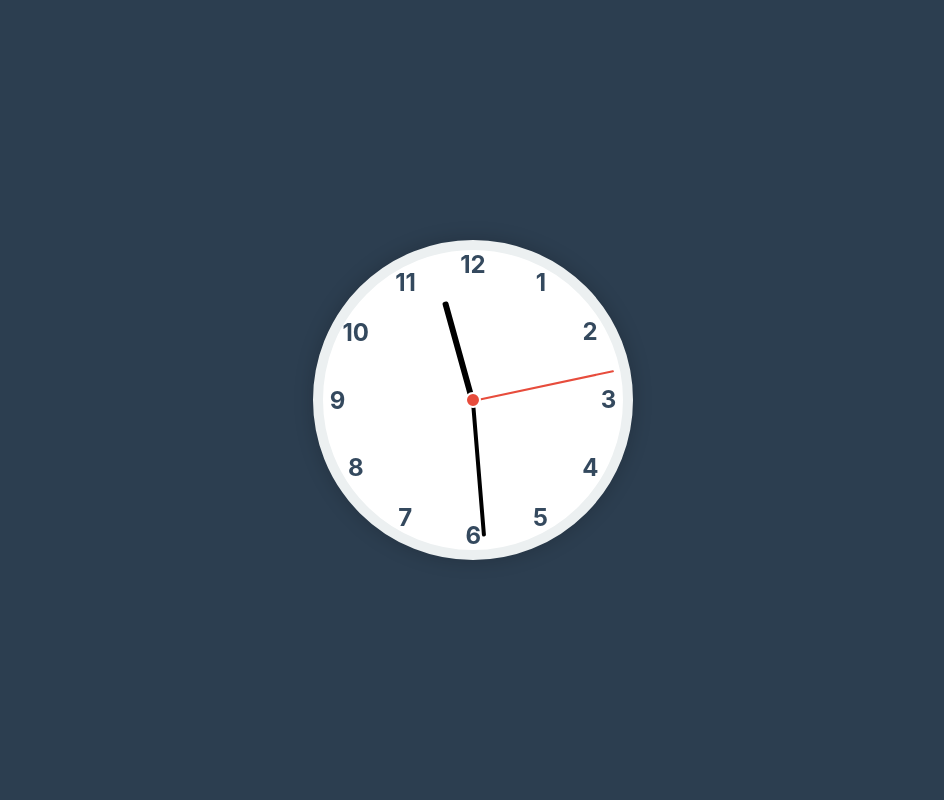
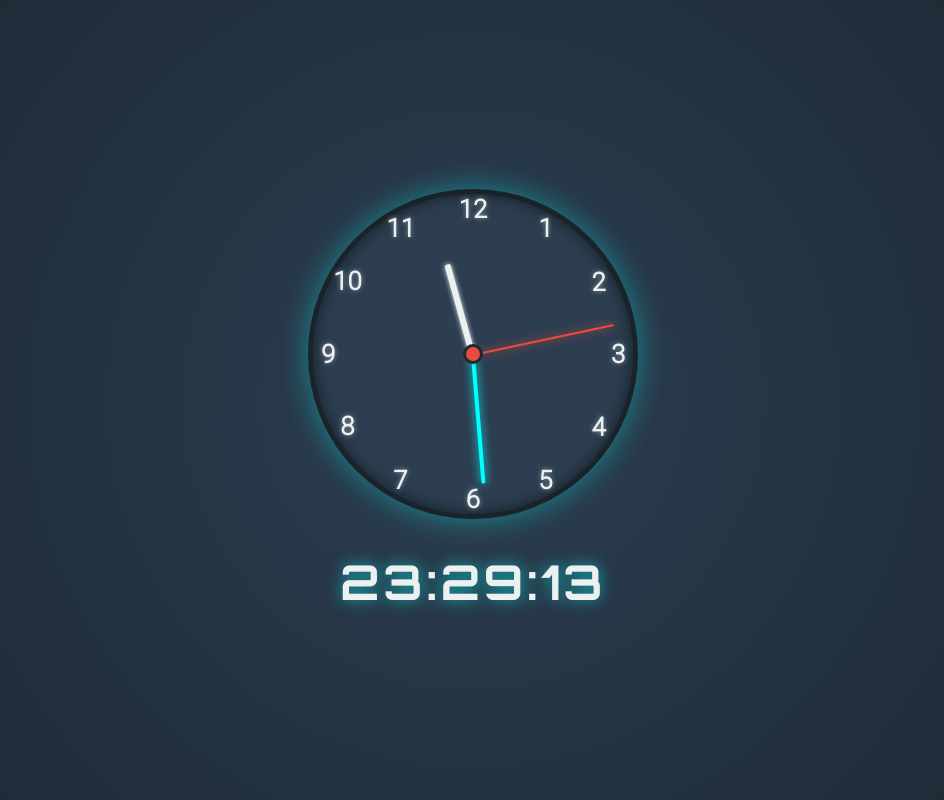
Before and after one commit to Santiago25-lab/RELOJ, a Flask app: page / in a window 1280 px wide. Shown: the whole page, without its empty margins (167-1111 px from the left). Run offline with Flask 3, Linux system fonts and the light colour scheme.

Commit message:
reloj final

```diff
--- a/app/templates/index.html
+++ b/app/templates/index.html
@@ -3,27 +3,38 @@
 <head>
     <meta charset="UTF-8">
     <meta name="viewport" content="width=device-width, initial-scale=1.0">
-    <title>Reloj con Flask</title>
+    <title>Reloj Neón con Flask</title>
+    <link rel="preconnect" href="https://fonts.googleapis.com">
+    <link rel="preconnect" href="https://fonts.gstatic.com" crossorigin>
+    <link href="https://fonts.googleapis.com/css2?family=Orbitron:wght@700&family=Roboto:wght@300&display=swap" rel="stylesheet">
     <style>
-        /* Estilos para centrar y dar fondo a la página */
         body {
             display: flex;
             justify-content: center;
             align-items: center;
             height: 100vh;
-            background-color: #2c3e50; /* Fondo gris oscuro */
-            font-family: 'Inter', sans-serif;
+            background: #1c2833; /* Fondo oscuro principal */
+            background-image: radial-gradient(circle, #2c3e50, #1c2833); /* Degradado sutil */
+            font-family: 'Roboto', sans-serif;
             margin: 0;
         }
 
-        /* Estilos del contenedor principal del reloj */
+        .clock-container {
+            display: flex;
+            flex-direction: column;
+            align-items: center;
+            gap: 2rem;
+        }
+
+        /* Estilos del contenedor principal del reloj analógico */
         .clock {
-            width: 300px;
-            height: 300px;
+            width: 320px;
+            height: 320px;
             border-radius: 50%;
-            background: #ffffff; /* Fondo blanco para el reloj */
-            border: 10px solid #ecf0f1;
-            box-shadow: 0 0 20px rgba(0,0,0,0.2);
+            background: #2c3e50; /* Cara del reloj más oscura */
+            border: 5px solid #1a222a;
+            box-shadow: 0 0 30px rgba(0, 255, 255, 0.4),
+                        inset 0 0 15px rgba(0,0,0,0.5); /* Sombra neón y sombra interior */
             position: relative;
         }
 
@@ -36,25 +47,24 @@
         /* Estilos para las manecillas */
         .hand {
             width: 50%;
-            background: black;
             height: 4px;
             position: absolute;
             top: 50%;
             transform-origin: 100%;
             transform: rotate(90deg); /* Posición inicial */
-            transition: transform 0.2s cubic-bezier(0.4, 2.3, 0.6, 1);
+            transition: transform 0.1s cubic-bezier(0.4, 2.3, 0.6, 1);
             border-radius: 2px;
         }
-        .hour-hand { width: 35%; left: 15%; height: 6px; }
-        .min-hand { width: 45%; left: 5%; height: 4px; }
-        .second-hand { width: 48%; left: 2%; background: #e74c3c; height: 2px; }
+        .hour-hand { width: 30%; left: 20%; background: #ecf0f1; height: 6px; box-shadow: 0 0 5px #ecf0f1;}
+        .min-hand { width: 40%; left: 10%; background: #00ffff; height: 4px; box-shadow: 0 0 10px #00ffff;}
+        .second-hand { width: 45%; left: 5%; background: #e74c3c; height: 2px; box-shadow: 0 0 10px #e74c3c;}
 
         /* Punto central */
         .center-dot {
-            width: 12px;
-            height: 12px;
+            width: 14px;
+            height: 14px;
             background: #e74c3c;
-            border: 2px solid white;
+            border: 3px solid #1c2833;
             border-radius: 50%;
             position: absolute;
             top: 50%;
@@ -69,9 +79,10 @@
             width: 100%;
             height: 100%;
             text-align: center;
-            font-size: 1.5rem;
+            font-size: 1.6rem;
             font-weight: bold;
-            color: #34495e;
+            color: #ecf0f1;
+            text-shadow: 0 0 5px rgba(236, 240, 241, 0.5);
         }
         .number-1 { transform: rotate(30deg); } .number-2 { transform: rotate(60deg); }
         .number-3 { transform: rotate(90deg); } .number-4 { transform: rotate(120deg); }
@@ -83,9 +94,19 @@
             display: inline-block;
             transform: rotate(calc(-1 * var(--rotation)));
         }
+
+        /* Estilos para el reloj digital */
+        #digital-clock {
+            font-family: 'Orbitron', sans-serif; /* Fuente digital */
+            font-size: 3rem;
+            color: #ecf0f1;
+            text-shadow: 0 0 15px rgba(0, 255, 255, 0.6);
+            letter-spacing: 0.2rem;
+        }
     </style>
 </head>
 <body>
+    <div class="clock-container">
         <div class="clock">
             <div class="center-dot"></div>
             <div class="clock-face">
@@ -108,43 +129,47 @@
                 <div class="number number-12" style="--rotation: 0deg"><span>12</span></div>
             </div>
         </div>
+        <div id="digital-clock">00:00:00</div>
+    </div>
 
     <script>
         const hourHand = document.querySelector('.hour-hand');
         const minHand = document.querySelector('.min-hand');
         const secondHand = document.querySelector('.second-hand');
+        const digitalClock = document.getElementById('digital-clock');
 
         async function setDate() {
             try {
-                // Pide la hora a nuestro backend de Flask
                 const response = await fetch('/time');
                 if (!response.ok) {
                     throw new Error(`HTTP error! status: ${response.status}`);
                 }
                 const data = await response.json();
-
-                // Extrae los datos
                 const { hour, minute, second } = data;
 
-                // Calcula los grados para cada manecilla
+                // --- Lógica del Reloj Analógico ---
                 const secondsDegrees = ((second / 60) * 360) + 90;
                 const minsDegrees = ((minute / 60) * 360) + ((second/60)*6) + 90;
                 const hourDegrees = ((hour / 12) * 360) + ((minute/60)*30) + 90;
 
-                // Aplica la rotación a los estilos CSS
                 secondHand.style.transform = `rotate(${secondsDegrees}deg)`;
                 minHand.style.transform = `rotate(${minsDegrees}deg)`;
                 hourHand.style.transform = `rotate(${hourDegrees}deg)`;
 
+                // --- Lógica del Reloj Digital ---
+                const formattedHour = String(hour).padStart(2, '0');
+                const formattedMinute = String(minute).padStart(2, '0');
+                const formattedSecond = String(second).padStart(2, '0');
+
+                digitalClock.textContent = `${formattedHour}:${formattedMinute}:${formattedSecond}`;
+
             } catch (error) {
                 console.error("Error al obtener la hora:", error);
+                digitalClock.textContent = "Error";
             }
         }
 
-        // Llama a la función cada segundo
         setInterval(setDate, 1000);
-
-        // Llama a la función una vez al cargar para evitar el retraso inicial
         setDate();
     </script>
 </body>
```
Lines whose indentation alone changed are shown as unchanged.
